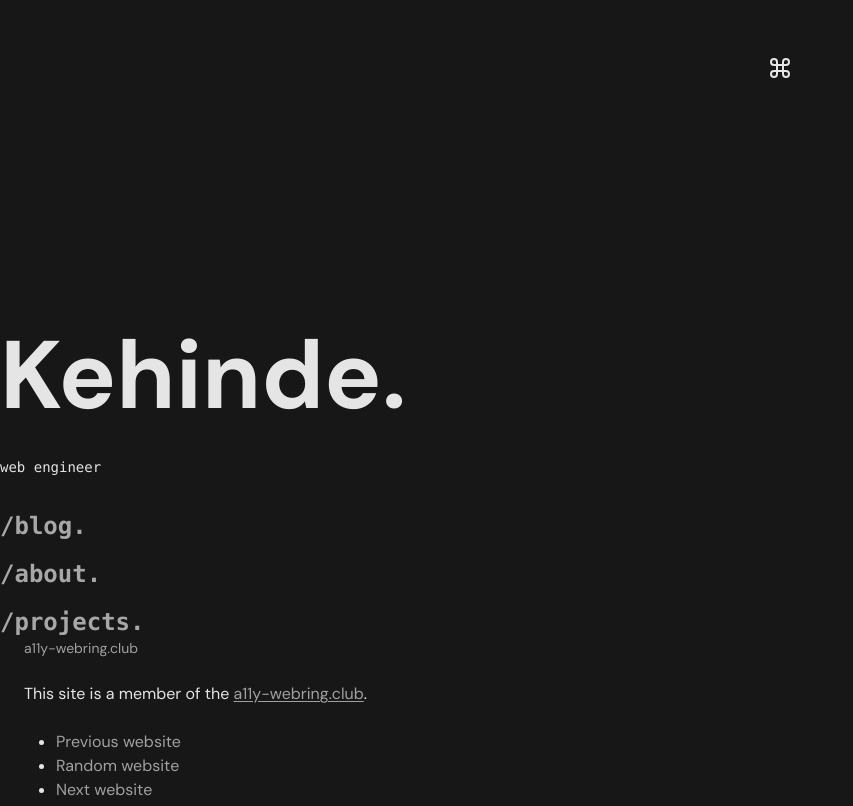
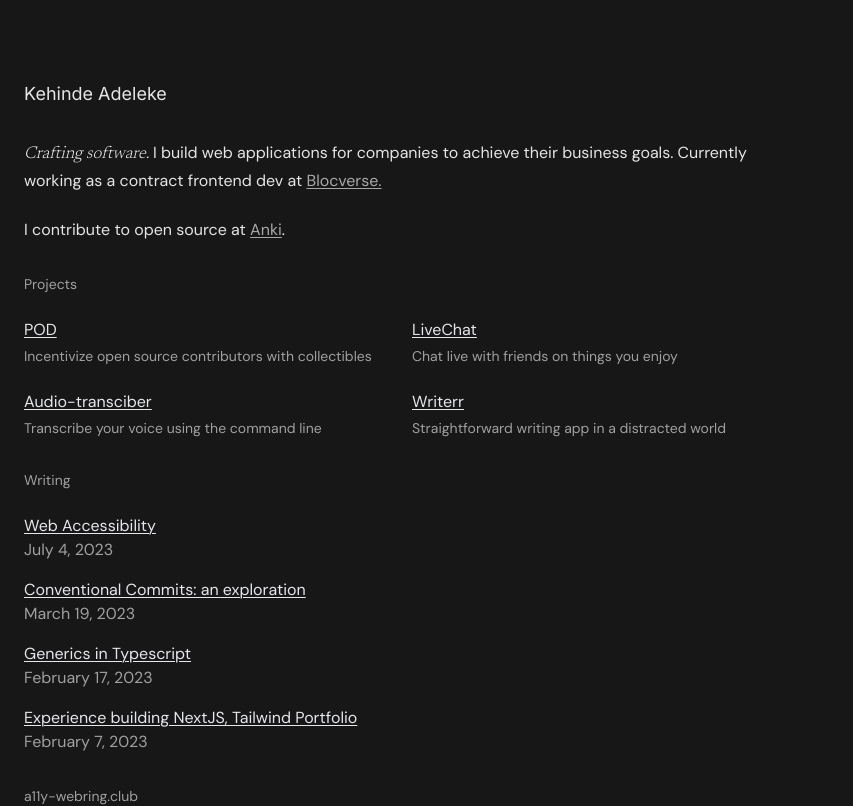
Before and after one commit to adeleke5140/portfolio-v2, a Next.js app: page / in a window 1280 px wide. Shown: the top 806 px of the page, without its empty margins (0-853 px from the left). Built offline with nearby package versions, Linux system fonts and the light colour scheme.

Commit message:
feat: update home

```diff
--- a/src/components/home.tsx
+++ b/src/components/home.tsx
@@ -1,62 +1,81 @@
 import Link from "next/link";
-import { useEffect, useRef, useState } from "react";
-import { CommandMenu } from "./commandMenu";
-import { CommandButton } from "./commandButton";
+import { useEffect, useRef } from "react";
+import Post from "@/pages/blog/[id]";
+import { formatDate } from "@/helpers/formatDate";
 
-const Home = () => {
-  const [hasMounted, setHasMounted] = useState(false);
+interface HomeProps {
+  posts: Post[];
+}
+
+const Home = ({ posts }: HomeProps) => {
   const containerRef = useRef<HTMLElement>(null);
 
-  useEffect(() => {
-    setHasMounted(true);
-  }, []);
+
   return (
-    <section ref={containerRef} className="relative">
-      <header className="absolute right-0">
-        <CommandButton />
-      </header>
-
+    <section ref={containerRef} className="px-6 flex flex-col gap-8 relative mt-8 mb-8">
       <section>
-        <header className="mb-8 pt-[45%] md:pt-[35%]">
-          <h1 className="select-none font-satoshi text-heading-color text-6xl sm:text-8xl font-extrabold">
-            Kehinde.
+        <header className="flex flex-col gap-8">
+          <h1 className="font-inter text-lg leading-7">
+            Kehinde Adeleke
           </h1>
-          <p className="select-none font-mono mt-8 leading-[1.6] font-[300] text-sm">
-            web engineer
-          </p>
+          <div className="flex flex-col gap-6">
+            <p className="select-none leading-[1.6] font-normal">
+              <span className="font-serif text-ken-secondary font-[300] italic text-[17px]">Crafting software.{' '}</span>
+              I build web applications for companies to achieve their business goals.
+              Currently working as a contract frontend dev at <a className="opacity-70 underline underline-offset-2 decoration-1  ">Blocverse.</a>
+            </p>
+            <p>I contribute to open source at <a className="opacity-70 underline underline-offset-2 decoration-1">Anki</a>.
+            </p>
+          </div>
         </header>
       </section>
-      <nav>
-        <ul>
-          <li>
-            <Link
-              href="/blog"
-              className="inline-block font-mono text-link-color text-2xl opacity-70 font-extrabold hover:opacity-100 origin-left transition-transform-opacity ease-out duration-200 hover:scale-110 hover:translate-x-1 hover:-translate-y-0.5 focus:outline-none rounded focus:ring focus:ring-heading-color"
-            >
-              /blog.
-            </Link>
-          </li>
-          <li className="mt-4">
-            <Link
-              href="/about"
-              className="inline-block font-mono text-link-color text-2xl opacity-70 font-extrabold hover:opacity-100 origin-left transition-transform-opacity ease-out duration-200 hover:scale-110 hover:translate-x-1 hover:-translate-y-0.5 focus:outline-none rounded focus:ring focus:ring-heading-color"
-            >
-              /about.
-            </Link>
-          </li>
-          <li className="mt-4">
-            <Link
-              href="/projects"
-              className="inline-block font-mono text-link-color text-2xl opacity-70 font-extrabold hover:opacity-100 origin-left transition-transform-opacity ease-out duration-200 hover:scale-110 hover:translate-x-1 hover:-translate-y-0.5 focus:outline-none rounded focus:ring focus:ring-heading-color"
-            >
-              /projects.
-            </Link>
-          </li>
-        </ul>
-      </nav>
-      {hasMounted ? <CommandMenu container={containerRef} /> : null}
+      <section aria-labelledby="projects" className="flex flex-col gap-6">
+        <h2 id="projects" className="text-ken-grey text-sm">
+          Projects
+        </h2>
+        <div className="grid grid-cols-2 gap-6">
+          <div className="flex flex-col gap-1">
+            <h3 className="text-gray-200">
+              <a className="underline underline-offset-2 decoration-1">POD</a>
+            </h3>
+            <p className="text-sm text-ken-grey">Incentivize open source contributors with collectibles</p>
+          </div>
+          <div className="flex flex-col gap-1">
+            <h3 className="text-gray-200">
+              <a className="underline underline-offset-2 decoration-1">LiveChat</a>
+            </h3>
+            <p className="text-sm text-ken-grey">Chat live with friends on things you enjoy</p>
+          </div>
+          <div className="flex flex-col gap-1">
+            <h3 className="text-gray-200">
+              <a className="underline underline-offset-2 decoration-1">Audio-transciber</a>
+            </h3>
+            <p className="text-sm text-ken-grey">Transcribe your voice using the command line</p>
+          </div>
+          <div className="flex flex-col gap-1">
+            <h3 className="text-gray-200">
+              <a className="underline underline-offset-2 decoration-1">Writerr</a>
+            </h3>
+            <p className="text-sm text-ken-grey">Straightforward writing app in a distracted world</p>
+          </div>
+        </div>
+      </section>
+      <section aria-labelledby="writing" className="flex flex-col gap-6">
+        <h2 id="writing" className="text-ken-grey text-sm">Writing</h2>
+        <div className="flex flex-col gap-4">
+          {posts.map(post => (
+            <div key={post.id} className="flex flex-col">
+              <p className="text-gray-200">
+                <Link href={`/blog/${post.id}`} className="underline underline-offset-2 decoration-1">{post.title}</Link>
+              </p>
+              <p className="text-ken-grey place-self-start">{formatDate(post.date!)}</p>
+            </div>
+          ))}
+        </div>
+      </section>
     </section>
   );
 };
 
+
 export { Home };
```
